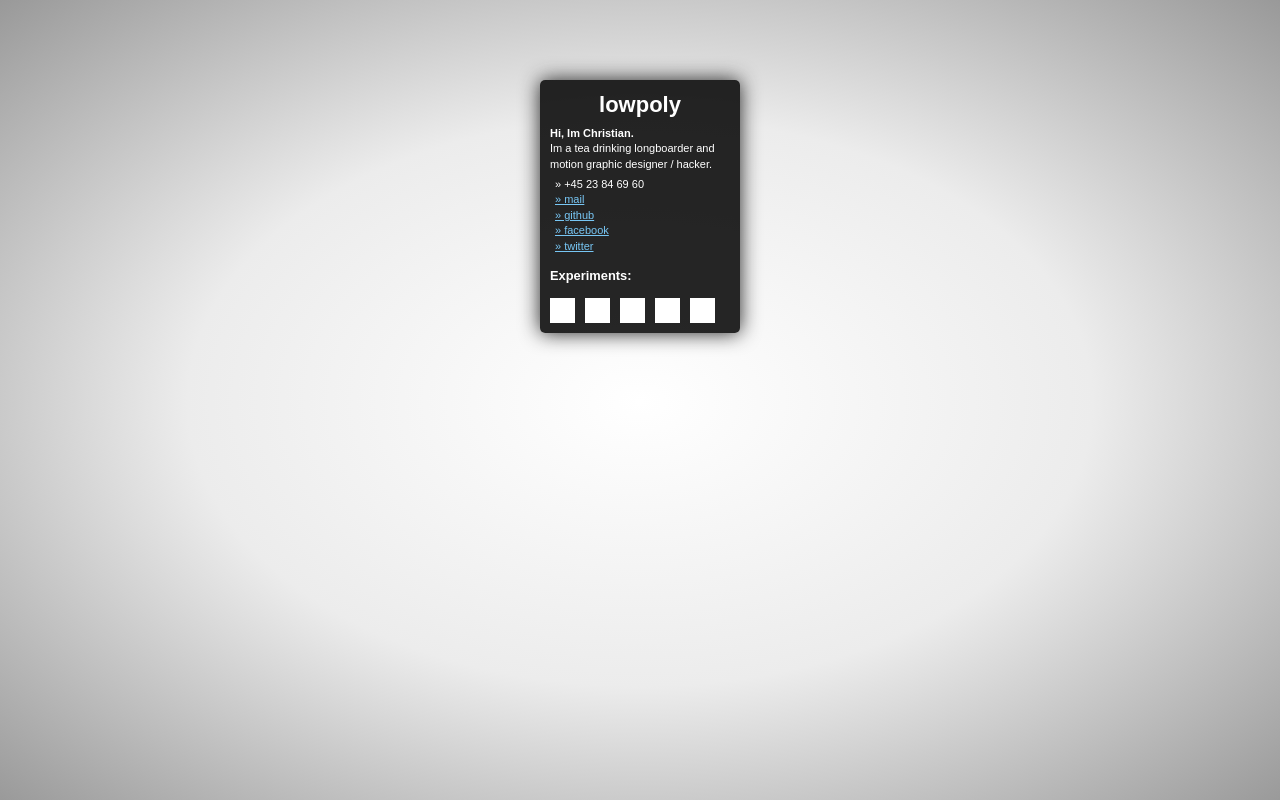
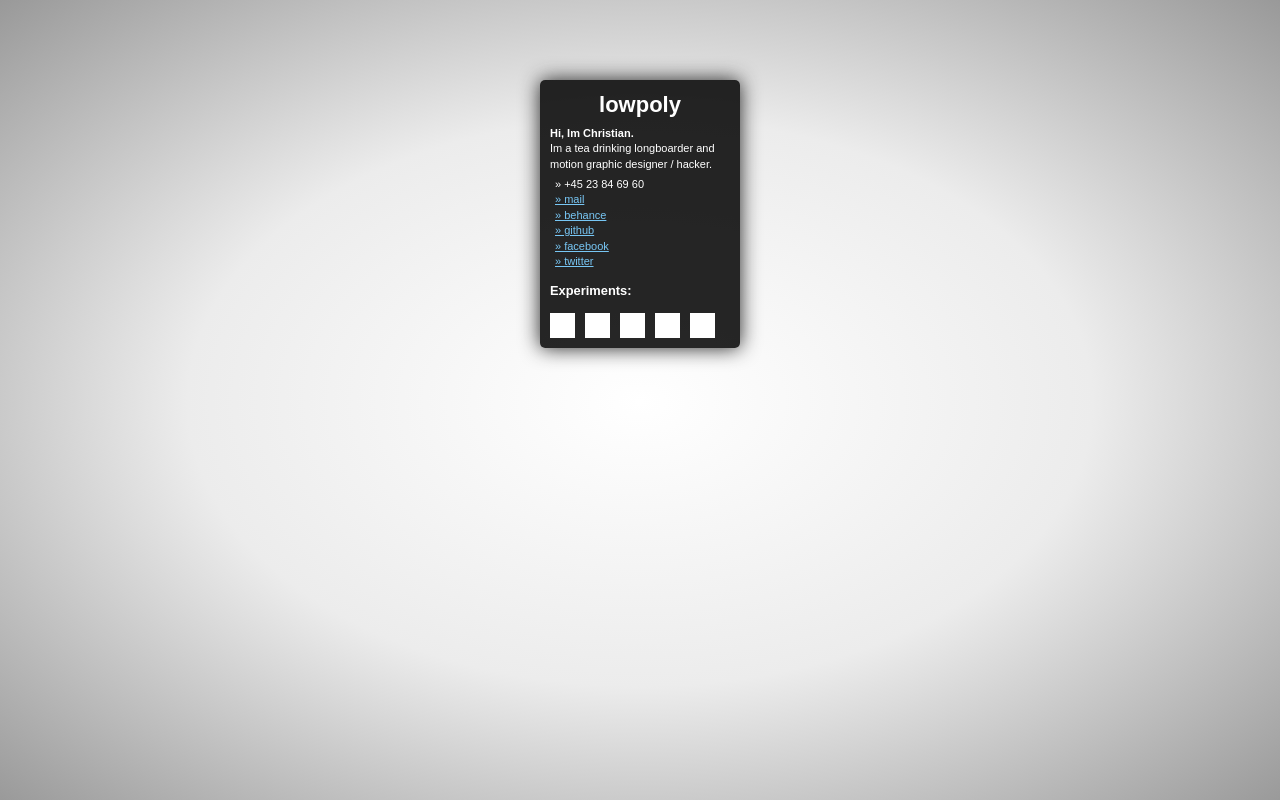
Before and after one commit to kirkegaard/lowpoly_old, a PHP site: page / in a window 1280 px wide. Run offline with PHP 8.4, Linux system fonts and the light colour scheme; some libraries are stand-ins or nearby versions.

Commit message:
add behance

```diff
--- a/index.php
+++ b/index.php
@@ -25,6 +25,7 @@
             <ul class="social">
                 <li><span class="phone">» +45 23 84 69 60</span></li>
                 <li><a href="mailto:christian@lowpoly.dk">» mail</a></li>
+                <li><a href="http://www.behance.net/christiankirkegaard">» behance</a></li>
                 <li><a href="http://github.com/kirkegaard">» github</a></li>
                 <li><a href="http://facebook.com/christian.kirkegaard">» facebook</a></li>
                 <li><a href="http://twitter.com/ranza">» twitter</a></li>
```
